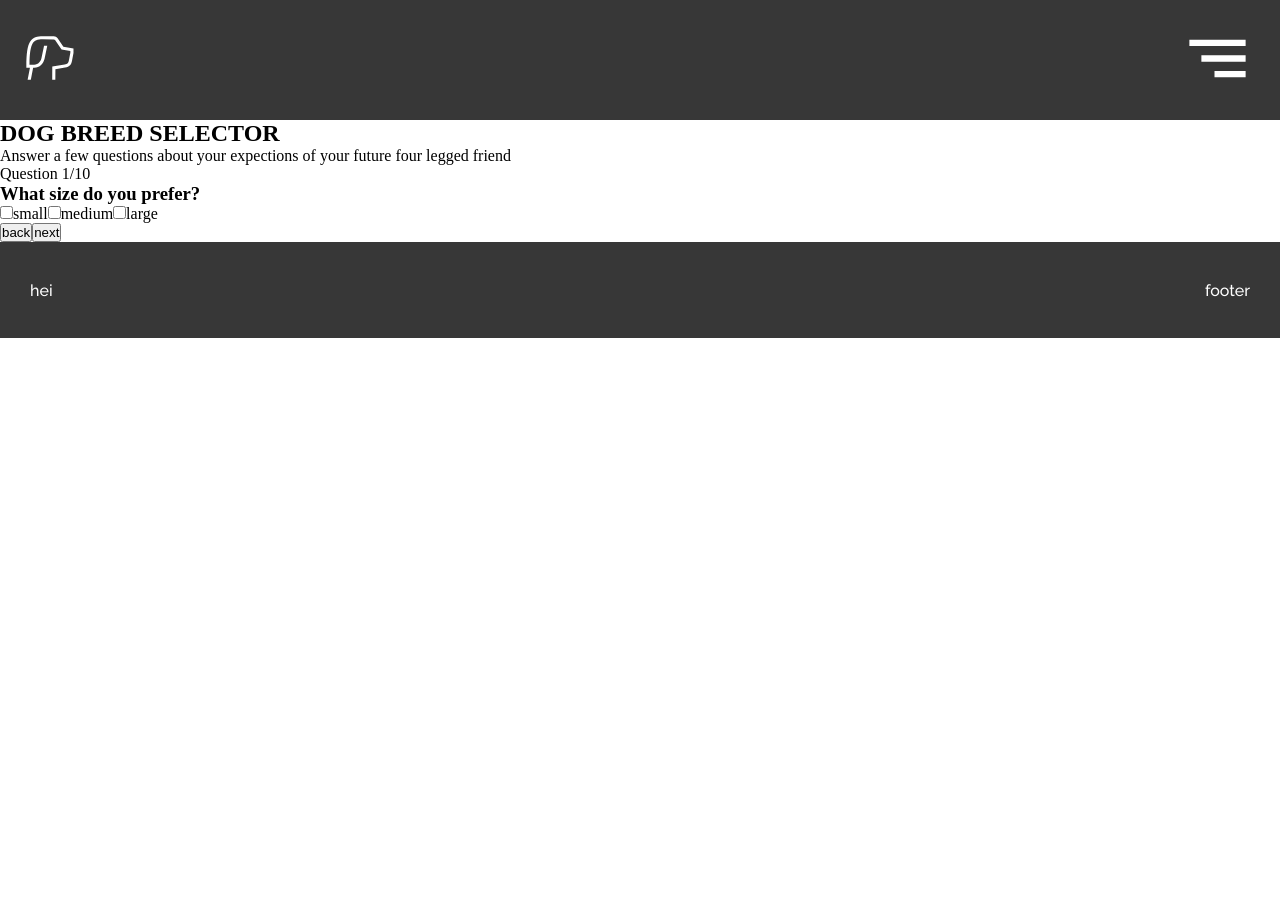
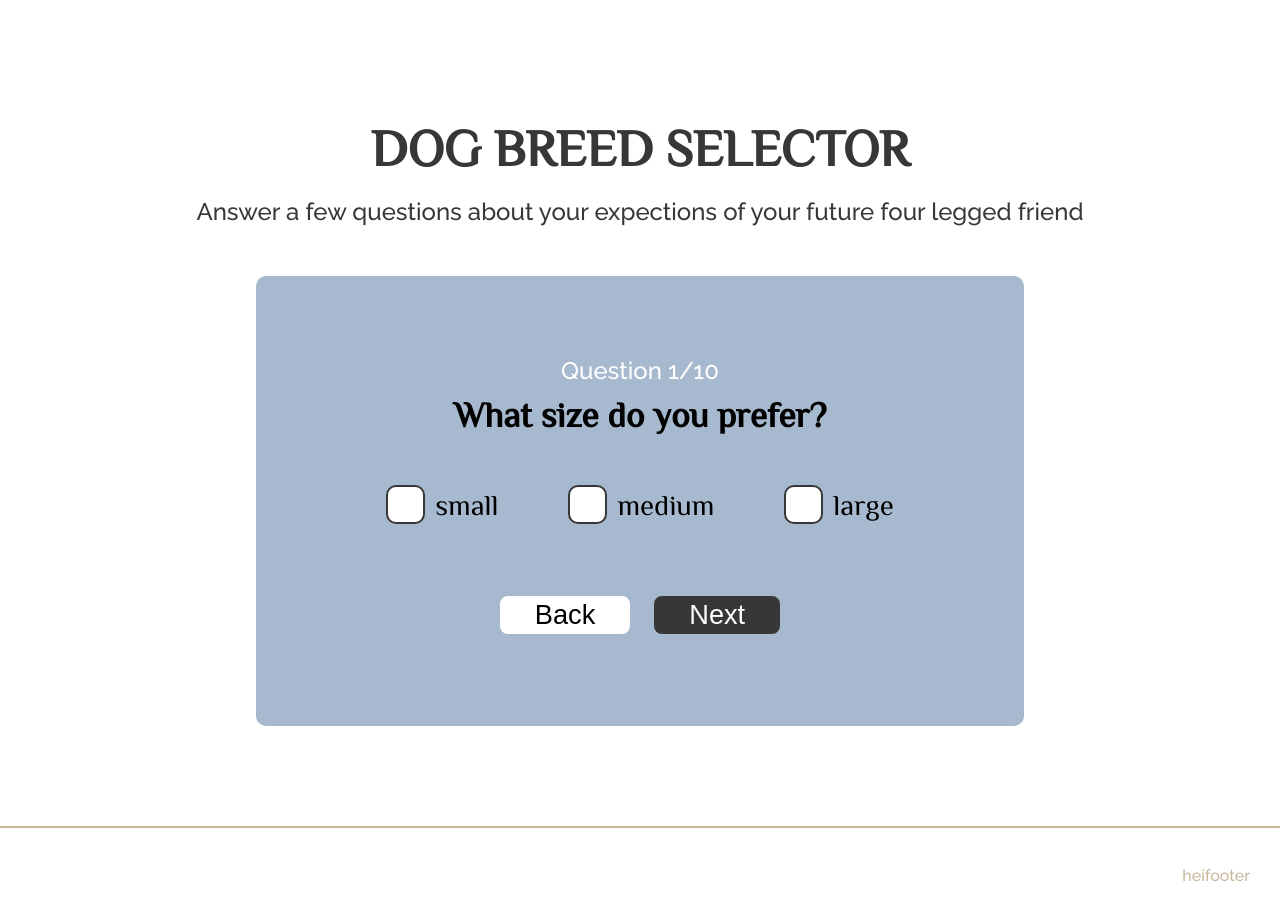
Before and after one commit to lstubdal/find-the-right-dog, a Next.js app: page /findBreed in a window 1280 px wide. Before the commit the page ends 800 px from the top, so only its background shows below. Built offline with nearby package versions, Linux system fonts and the light colour scheme; what next-redux-wrapper would draw is missing.

Commit message:
Style quiz page

```diff
--- a/src/pages/findBreed.js
+++ b/src/pages/findBreed.js
@@ -1,8 +1,8 @@
 import React from "react";
 import { useSelector, useDispatch } from 'react-redux';
-import styles from '@component/styles/FindBreed.module.css';
 import { decreaseIndex, increaseIndex, updateAnswer } from "@component/slices/quizSlice";
 import { useState } from 'react';
+import styles from '@component/styles/FindBreed.module.css';
 
 export default function FindBreed() {
      // make reducers accessbible to current component
@@ -42,7 +42,7 @@ export default function FindBreed() {
         })
 
         if (counter === 3) {
-            setErrorMessage("Please select one option!")
+            setErrorMessage("Please select one option")
             return false
 
         } else {
@@ -68,14 +68,14 @@ export default function FindBreed() {
     return(
         <div className={styles.findBreed}>
             <h2>DOG BREED SELECTOR</h2>
-            <p>Answer a few questions about your expections of your future four legged friend</p>
+            <p className={styles.findBreed__description}>Answer a few questions about your expections of your future four legged friend</p>
 
             <section className={styles.quiz}>
                 <p>Question {index + 1}/10</p>
                 <h3>{questions[index].question}</h3>
 
 
-                {checkboxValues.map((checkbox, i) => (
+                <div className={styles.quiz__questions}>{checkboxValues.map((checkbox, i) => (
                     <label key={checkbox.id}>
                         <input
                         type="checkbox"
@@ -86,12 +86,13 @@ export default function FindBreed() {
                     </label>
                     ))}
 
-                {errorMessage && <p style={{ color: 'red' }}>{errorMessage}</p>}
+                </div>
+
+                {errorMessage && <p style={{ color: 'darkred' }}>{errorMessage}</p>}
 
                 <div>
-                    <button onClick={() => dispatch(decreaseIndex())}>back</button>
-                    {/* <button onClick={() => checkInputFields()}>next</button> */}
-                    <button onClick={() => checkInputFields() === false ? '' : dispatch(increaseIndex())}>next</button>
+                    <button className={styles.quiz__buttonBack} onClick={() => dispatch(decreaseIndex())}>Back</button>
+                    <button className={styles.quiz__button} onClick={() => checkInputFields() === false ? '' : dispatch(increaseIndex())}>Next</button>
                 </div>
 
             </section>
--- a/src/styles/FindBreed.module.css
+++ b/src/styles/FindBreed.module.css
@@ -0,0 +1,74 @@
+.findBreed, .quiz {
+    height: 100%;
+    display: flex;
+    flex-direction: column;
+    align-items: center;
+}
+
+.findBreed{
+    font-family: var(--second-font);
+}
+
+.findBreed h2, .findBreed__description {
+    text-align: center;
+    width: 100%;
+    color: var(--dark);
+    position: sticky;
+}
+
+.findBreed h2 {
+    font-size: 3.2em;
+}
+
+.findBreed__description {
+    font-size: 1.5em;
+    padding-top: 20px;
+    font-family: var(--main-font);
+    padding-bottom: 50px;
+}
+
+.findBreed h3 {
+    font-size: 2.2em
+}
+
+.quiz {
+    height: 100%;
+    width: 60%;
+    background-color: var(--main);
+    padding: 70px 100px;
+    border-radius: 10px;
+}
+
+.quiz p {
+    font-size: 1.5em;
+    font-family: var(--main-font);
+    color: var(--light);
+    padding: 10px;
+}
+
+.quiz__questions {
+    display: flex;
+}
+
+.quiz__button, .quiz__buttonBack {
+    font-size: 1.7em;
+    padding: 3px 35px;
+    border: 2px solid var(--main);
+    border-radius: 10px;
+    margin: 20px 10px 20px 10px;
+}
+
+.quiz__button:hover, .quiz__buttonBack:hover {
+    background-color: var(--second);
+    color: var(--light);
+    border: 2px solid var(--light);
+}
+
+.quiz__button {
+    background-color: var(--dark);
+    color: var(--light);
+}
+
+.quiz__buttonBack {
+    background-color: var(--light);
+}
--- a/src/styles/globals.css
+++ b/src/styles/globals.css
@@ -32,7 +32,7 @@ header {
   align-items: center;
   top: 0;
   position: sticky;
-  background-color: var(--dark);
+  /* background-color: var(--dark); */
 }
 
 nav {
@@ -54,12 +54,45 @@ footer {
   width: 100%;
   height: 12vh;
   display: flex;
-  justify-content: space-between;
+  justify-content: flex-end;
   align-items: center;
-  background-color: var(--dark);
-  color: var(--light);
+  color: var(--second);
   font-family: var(--main-font);
   padding: 30px;
+  margin-top: 100px;
+  border-top:2px solid var(--second);
+}
+
+/* source chatgpt */
+/* Hide the default checkbox appearance */
+input[type="checkbox"] {
+  appearance: none;
+}
+
+/* Create a custom checkbox appearance */
+input[type="checkbox"]::before {
+  content: "";
+  display: inline-block;
+  vertical-align: middle;
+  width: 35px;
+  height: 35px;
+  border: 2px solid var(--dark);
+  background-color: #fff;
+  border-radius: 10px;
+  margin-right: 10px;
+}
+
+/* Style the custom checkbox when it's checked */
+input[type="checkbox"]:checked::before {
+  background-color: var(--second);
+  border: 2px solid var(--light);
+}
+
+label {
+  display: flex;
+  font-size: 1.8em;
+  align-items: center;
+  padding: 50px 35px;
 }
 
 .loading {
@@ -73,6 +106,8 @@ footer {
   background-size: cover;
   padding-bottom: 30px;
   font-size: 5em;
+  position: absolute;
+  bottom: 0;
 }
 
 .logoWrapper, .logo--gold, .hamburger {
```
Lines whose indentation alone changed are shown as unchanged.
